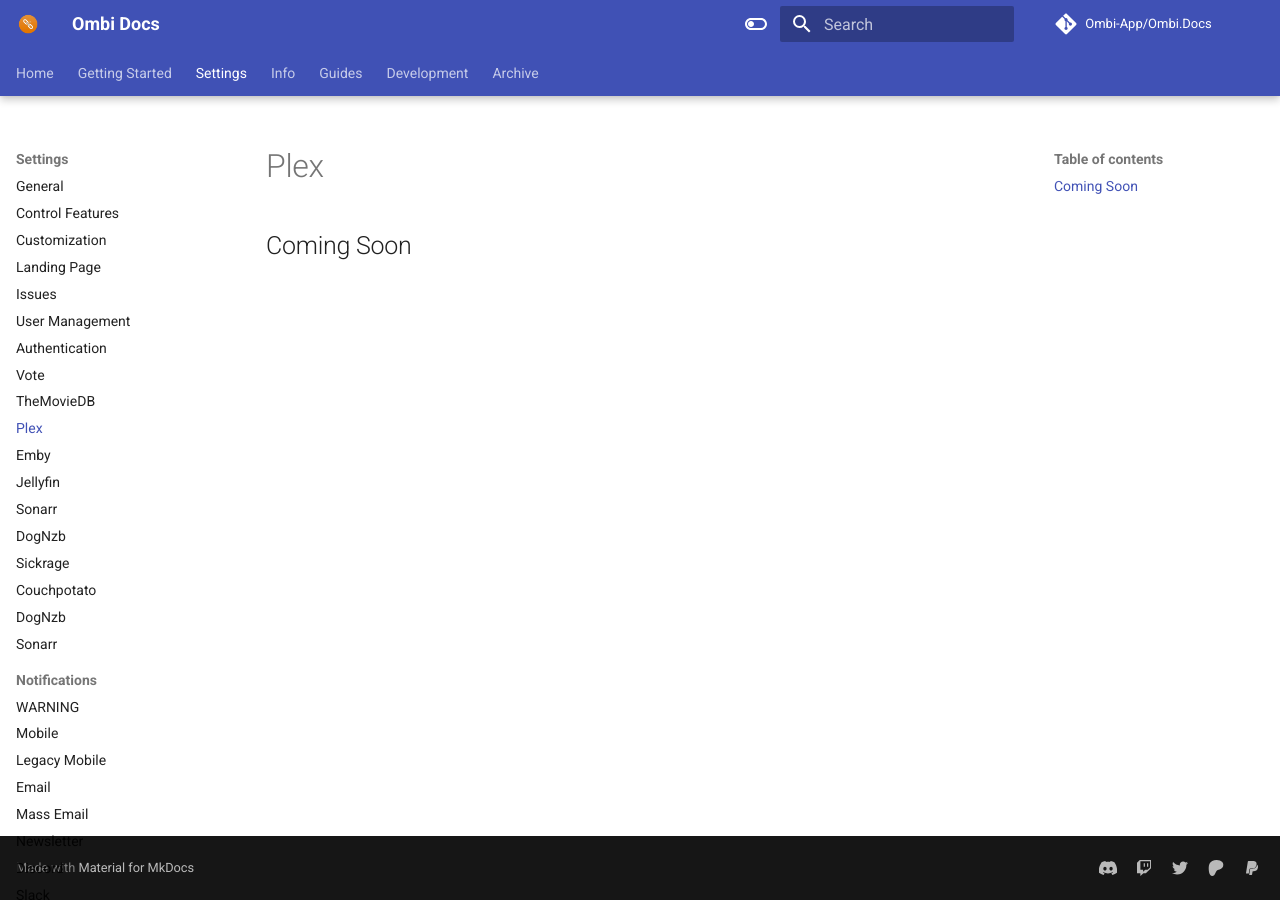
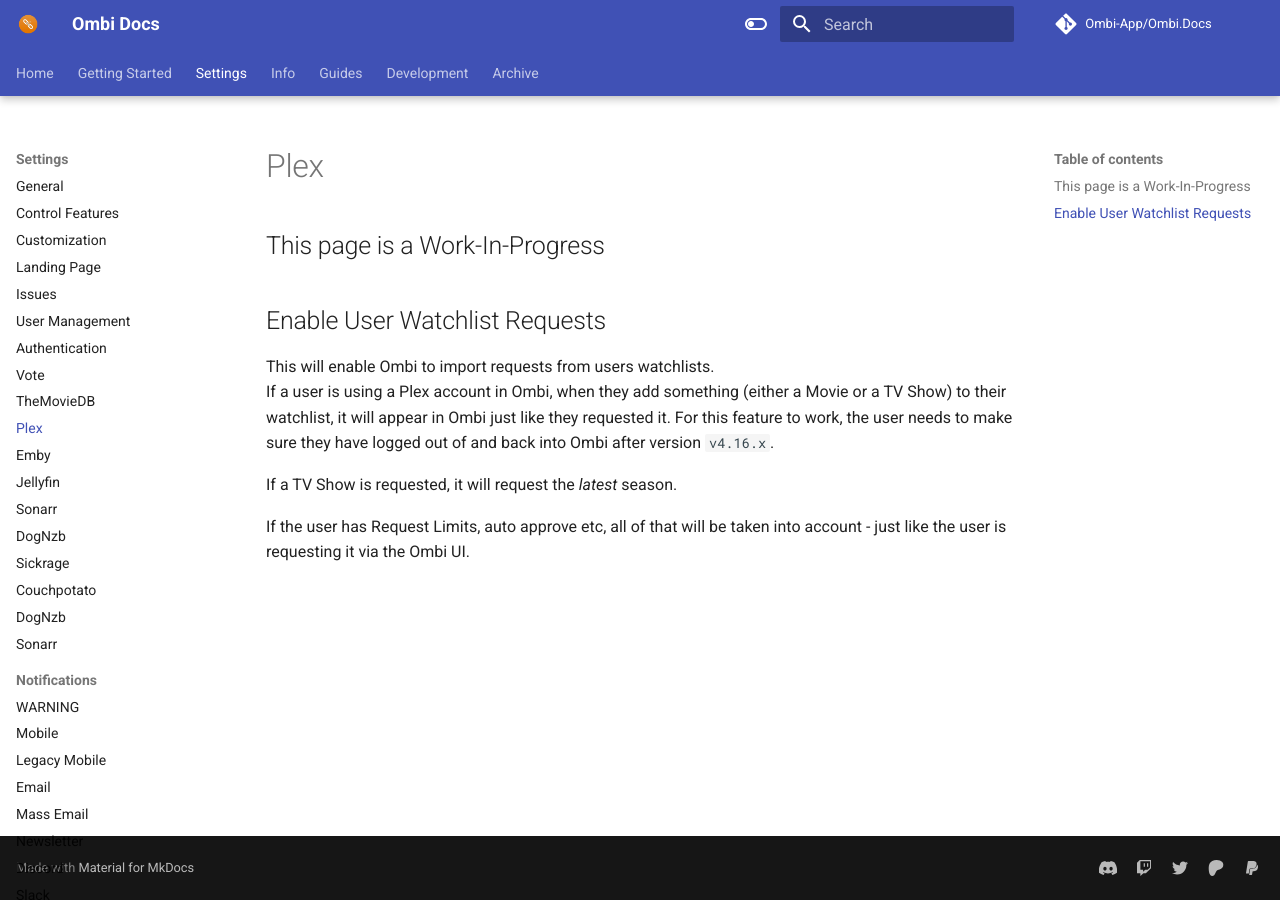
Before and after one commit to Ombi-app/Ombi.Docs, an MkDocs documentation site: the page built from docs/settings/plex.md, in a window 1280 px wide. Built offline with MkDocs 1.6.1 and Material for MkDocs 9.7.7, drawn with Linux system fonts in a browser that asks for light colours; comment, search, counter and statistics services are not loaded.

Commit message:
Amend plex guide

```diff
--- a/docs/settings/plex.md
+++ b/docs/settings/plex.md
@@ -1,3 +1,12 @@
 # Plex
 
-## Coming Soon
+## This page is a Work-In-Progress
+
+## Enable User Watchlist Requests
+
+This will enable Ombi to import requests from users watchlists.
+If a user is using a Plex account in Ombi, when they add something (either a Movie or a TV Show) to their watchlist, it will appear in Ombi just like they requested it. For this feature to work, the user needs to make sure they have logged out of and back into Ombi after version `v4.16.x`.
+
+If a TV Show is requested, it will request the *latest* season.
+
+If the user has Request Limits, auto approve etc, all of that will be taken into account - just like the user is requesting it via the Ombi UI.
```
